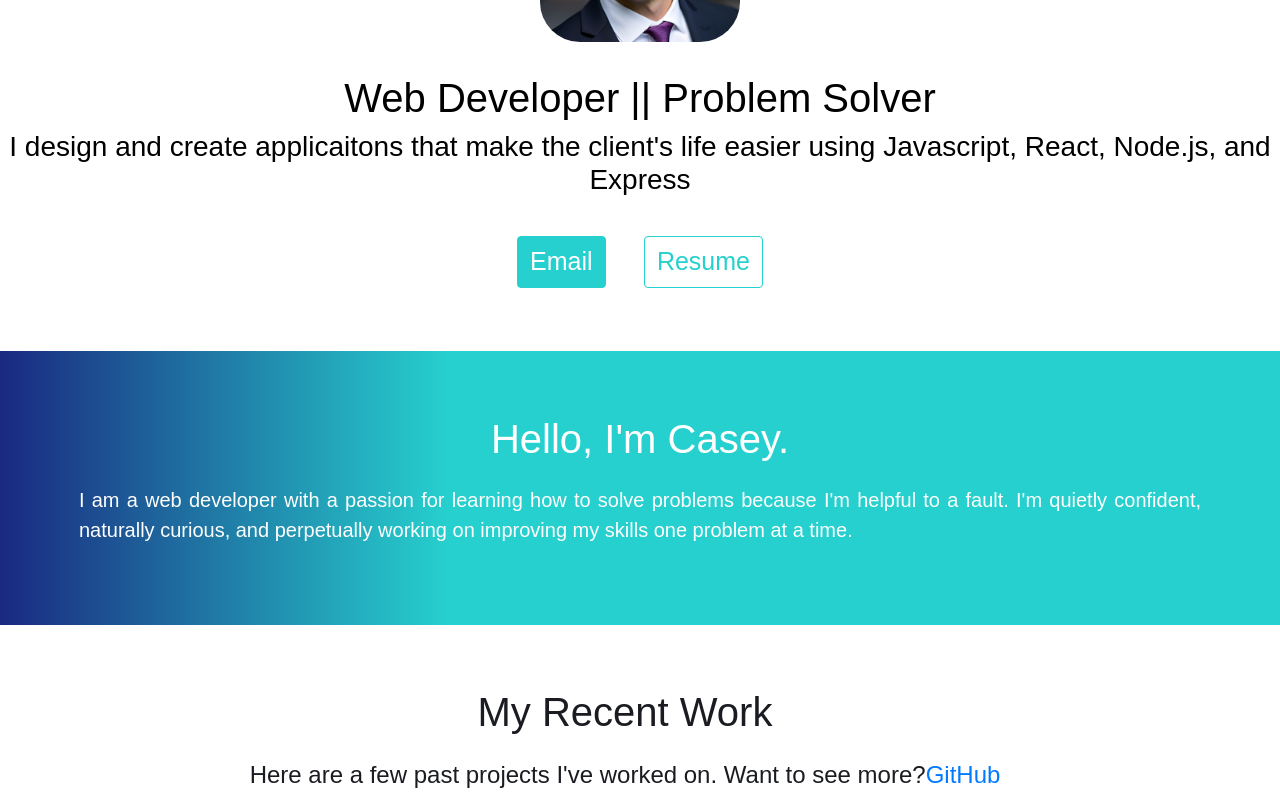
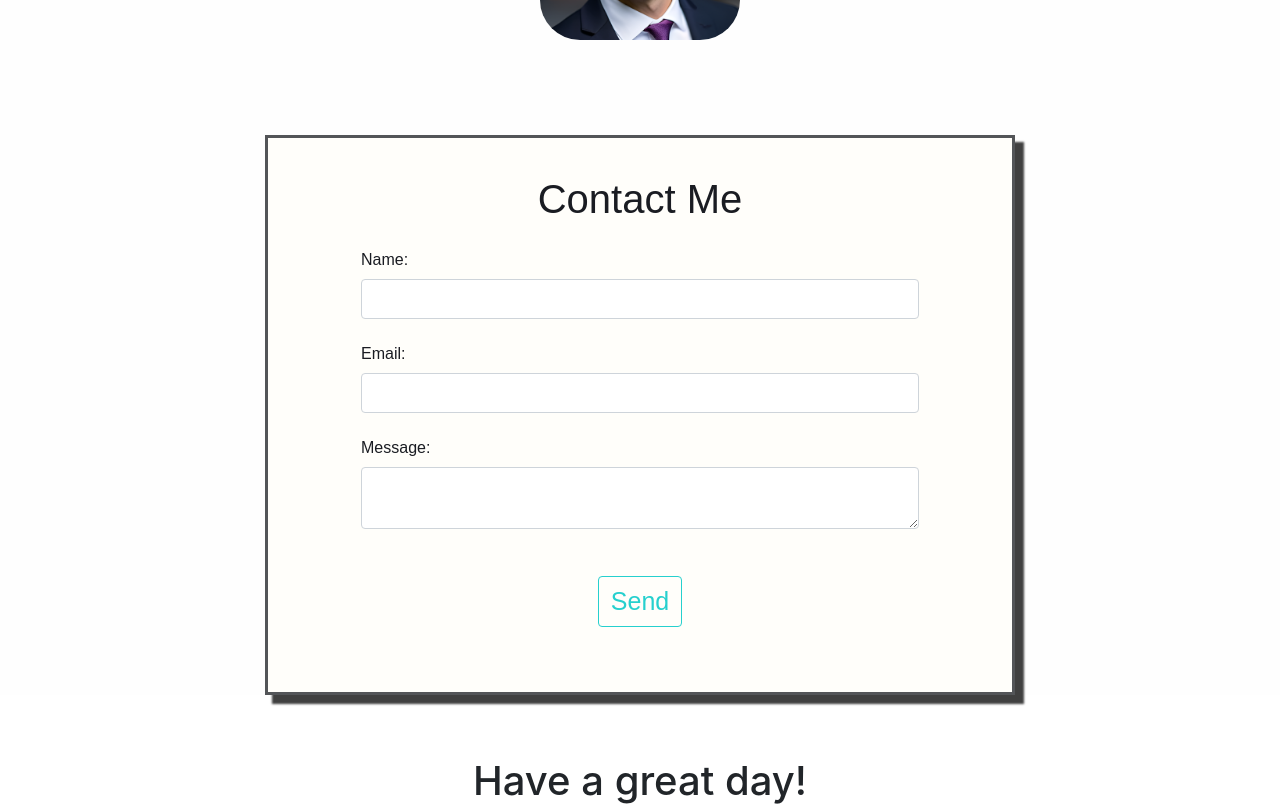
Before and after one commit to cmurphy20-CVTC/webPortfolio-v2, a React (Create React App) app: page /contact in a window 1280 px wide. Shown: the part 360-1166 px from the top of the page. Built offline with nearby package versions, Linux system fonts and the light colour scheme; some icons are missing.

Commit message:
updated contact page with email.js form

```diff
--- a/public/styles.css
+++ b/public/styles.css
@@ -224,7 +224,7 @@
   background-color: rgba(254,251,234, .25);
   border: 3px solid rgba(26,28, 34, .75) ;
   box-shadow: 8px 8px 2px 1px rgba(0, 0, 0, .75);
-  height: 75vh;
+  height: 70vh;
   margin: 0 auto;
   margin-bottom: 5%;
   margin-top: 5%;
--- a/src/App.js
+++ b/src/App.js
@@ -1,15 +1,11 @@
 import React from "react";
-import { useRef } from "react";
 import BrandImg from "./assets/Images/cm_light.png";
 import Home from "./pages/Home";
 import Contact from "./pages/Contact";
 import Footer from "./components/Footer";
 import { Link, Route, Routes } from "react-router-dom";
 
-
 function App() {
-  const contact = useRef(null);
-
   return (
     <>
       <nav class="navbar navbar-expand-lg navbar-light ">
@@ -35,20 +31,19 @@
                 Home
               </Link>
             </li>
-            <li onClick={() => contact.current.scrollIntoView({ behavior: "smooth"})}
-                id="navBtnA"
-                class="nav-link">
-
+            <li class="nav-item">
+              <Link id="navBtnA" class="nav-link" to="/contact">
                 Contact
-
+              </Link>
             </li>
           </ul>
         </div>
       </nav>
 
-
-       <Home  />
-
+      <Routes>
+        <Route path="/" element={<Home />} />
+        <Route path="contact" element={<Contact />} />
+      </Routes>
 
       <Footer />
     </>
--- a/src/components/Contact/Form.js
+++ b/src/components/Contact/Form.js
@@ -1,92 +1,85 @@
-import React from "react";
-
-function Form() {
-  return(
-    <form
-      name="contact"
-      method="post"
-      data-netlify="true"
-      onSubmit="submit"
-      data-netlify-honeypot="bot-field">
-
-      <input type="hidden" name="form-name" value="contact" />
-
-      <div hidden>
-        <input name="bot-field" />
-      </div>
-
-    <div class="row">
-
-      <div class="col-lg-10 offset-2 mx-auto">
-
-        <p>
-
-          <label class="col-form-label contactLabel">
-
-            Name <input id="formInput" class="form-control" type="text" name="name"/>
-
-          </label>
-
-        </p>
-
-      </div>
-
-    </div>
-
-    <div class="row">
-
-      <div class="col-lg-10 offset-2 mx-auto">
-
-        <p>
-
-          <label class="col-form-label contactLabel">
-
-            Email <input id="formInput" class="form-control" type="text" name="email"/>
-
-          </label>
-
-        </p>
-
-      </div>
+import React, { useRef, useState } from "react";
+import emailjs from "@emailjs/browser";
 
 
-    </div>
+export const Form = () => {
+  const form = useRef();
 
-    <div class="row">
+  const [successText, setSuccessText] = useState("");
 
-      <div class="col-lg-10 offset-2 mx-auto">
+  const sendEmail = (e) => {
+    e.preventDefault();
 
-        <p>
+    emailjs
+      .sendForm(
+        "service_fi2dwlf",
+        "contact_form",
+        form.current,
+        "Va15oI0gJNuRIR28x"
+      )
+      .then(
+        (result) => {
+          console.log(result.text);
 
-          <label class="col-form-label contactLabel">
+          setSuccessText( "Thanks for taking the time to reach out!" );
+        },
+        (error) => {
+          console.log(error.text);
+        }
+      );
+  };
+  return(
+    <section>
+      <form className="contact-form" ref={form} onSubmit={sendEmail}>
+        <h1 id="contactTitle">Contact Me</h1>
 
-            Message <textarea id="formMessage" class="form-control"  name="message" rows="15" cols="50"></textarea>
+        <div class="row">
+          <div className="form-group col-lg mx-auto">
+            <label class="col-form-label contactLabel">Name:</label>
+            <input
+              id="formInput"
+              type="text"
+              className="form-control"
+              name="user_name"
+            />
+          </div>
+        </div>
+        <div class="row">
+          <div className="form-group col-lg mx-auto">
+            <label class="col-form-label contactLabel">Email:</label>
+            <input
+              id="formInput"
+              type="email"
+              className="form-control"
+              name="user_email"
+            />
+          </div>
+        </div>
 
-          </label>
+        <div class="row">
+          <div className="form-group col-lg mx-auto">
+            <label class="col-form-label contactLabel">Message:</label>
+            <textarea
+              id="formMessage"
+              className="form-control"
+              name="message"
+            />
+          </div>
+        </div>
+        <div className="row">
+        <h3 className="formText">{successText}</h3>
+      </div>
+        <button
+          id="outlineBtn"
+          type="submit"
+          class="btn btn-outline-primary contactBtn"
+          value="Send"
+        >
+          Send
+        </button>
+      </form>
 
-        </p>
-
-      </div>
-
-    </div>
-
-    <div class="row">
-
-      <div class="col">
-
-        <p>
-
-          <button id="outlineBtn" class="btn btn-outline-primary contactBtn" type="submit">
-            Submit
-          </button>
-
-        </p>
-
-      </div>
-
-    </div>
-
-    </form>
+    </section>
   )
 }
 
--- a/src/components/Contact/FormTitle.js
+++ /dev/null
@@ -1,16 +0,0 @@
-import React from "react";
-
-function FormTitle() {
-  return(
-    <div class="row">
-
-      <div class="col">
-
-        <h1 id="contactTitle">Thanks for taking the time to reach out.</h1>
-
-      </div>
-    </div>
-  )
-}
-
-export default FormTitle;
--- a/src/components/Home/ContactMe.js
+++ b/src/components/Home/ContactMe.js
@@ -20,7 +20,7 @@
         (result) => {
           console.log(result.text);
 
-          setSuccessText( "Thank you for the email!" );
+          setSuccessText( "Thanks for taking the time to reach out!" );
         },
         (error) => {
           console.log(error.text);
@@ -33,7 +33,6 @@
       <form className="contact-form" ref={form} onSubmit={sendEmail}>
         <h1 id="contactTitle">Contact Me</h1>
 
-        <h3 className="formText">Thanks for taking the time to reach out.</h3>
         <div class="row">
           <div className="form-group col-lg mx-auto">
             <label class="col-form-label contactLabel">Name:</label>
--- a/src/components/Home/Work.js
+++ b/src/components/Home/Work.js
@@ -11,7 +11,8 @@
           <h1>My Recent Work</h1>
 
           <h4>
-            Here are a few past projects I've worked on. Want to see more?
+            Here are a few past projects I've worked on. Want to see more? &nbsp;
+
             <a
               id="titleA"
               href="https://github.com/cmurphy20-CVTC"
--- a/src/pages/Contact.js
+++ b/src/pages/Contact.js
@@ -1,14 +1,11 @@
 import React from "react";
 import ContactImg from "../components/Contact/ContactImg";
-import FormTitle from "../components/Contact/FormTitle";
 import Form from "../components/Contact/Form";
 
 function Contact() {
   return(
     <div className="contact container-fluid">
       <ContactImg />
-
-      <FormTitle />
 
       <Form />
 
```
